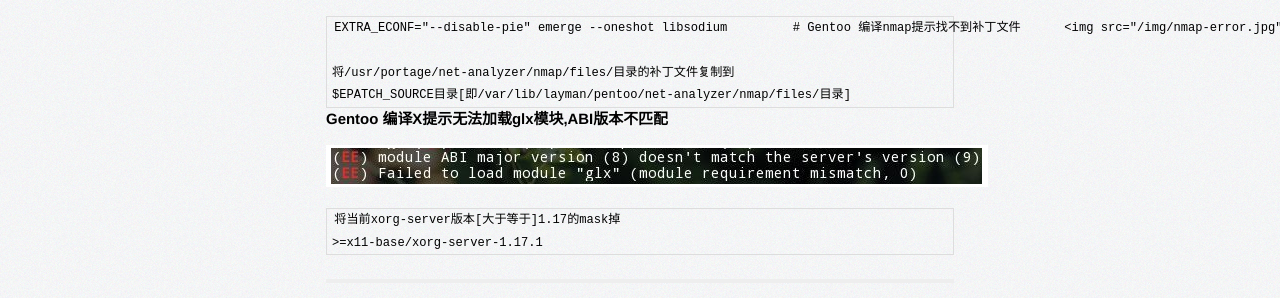
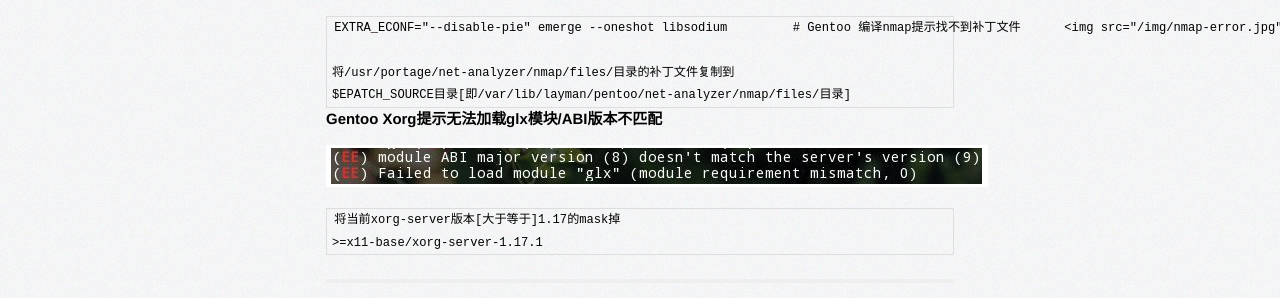
Before and after one commit to iiipod/iiipod.github.com, a Jekyll site: the page built from _posts/2013-05-11-Gentoo随笔.markdown, in a window 1280 px wide and 900 px high, scrolled down 1578 px. Shown: the part 526-824 px from the top of the window. Built offline with Jekyll 4.4.1, drawn with Linux system fonts in a browser that asks for light colours; Markdown is read by kramdown in place of the engine named in the settings.

Commit message:
2015年 04月 01日 星期三 17:24:13 CST

```diff
--- a/_posts/2013-05-11-Gentoo随笔.markdown
+++ b/_posts/2013-05-11-Gentoo随笔.markdown
@@ -88,7 +88,7 @@ ATTR{dev_id}=="0x0",ATTR{type}=="1",KERNEL=="wlan*",NAME="wlan0"`
     将/usr/portage/net-analyzer/nmap/files/目录的补丁文件复制到
     $EPATCH_SOURCE目录[即/var/lib/layman/pentoo/net-analyzer/nmap/files/目录]
 
-# Gentoo 编译X提示无法加载glx模块,ABI版本不匹配
+# Gentoo Xorg提示无法加载glx模块/ABI版本不匹配
 <img src="/img/xorg-module-ABI.png">
 
     将当前xorg-server版本[大于等于]1.17的mask掉
```
